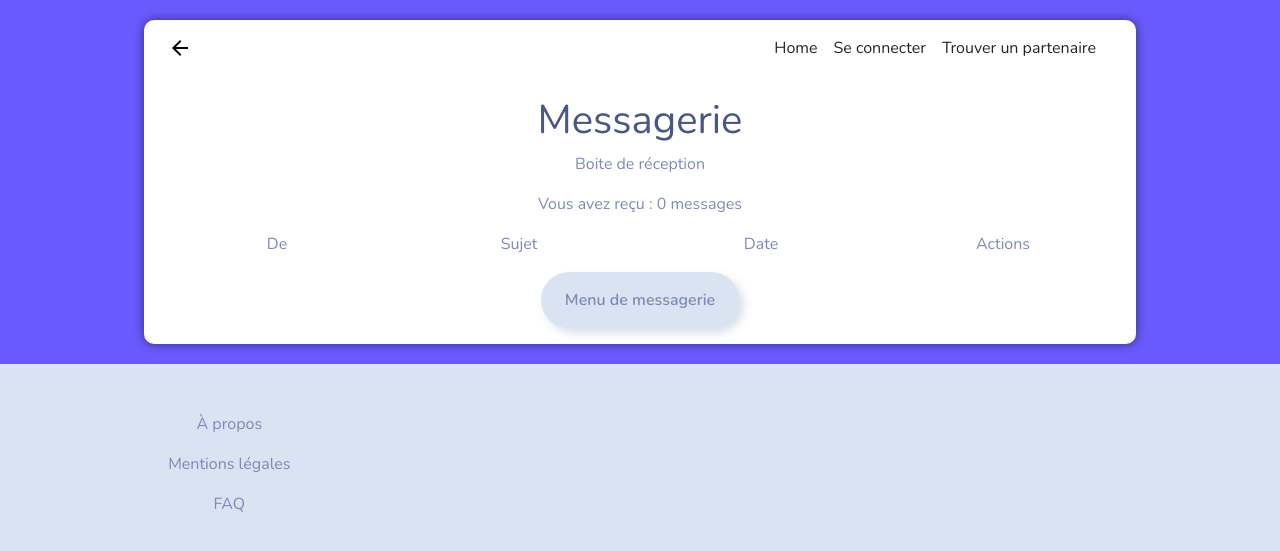
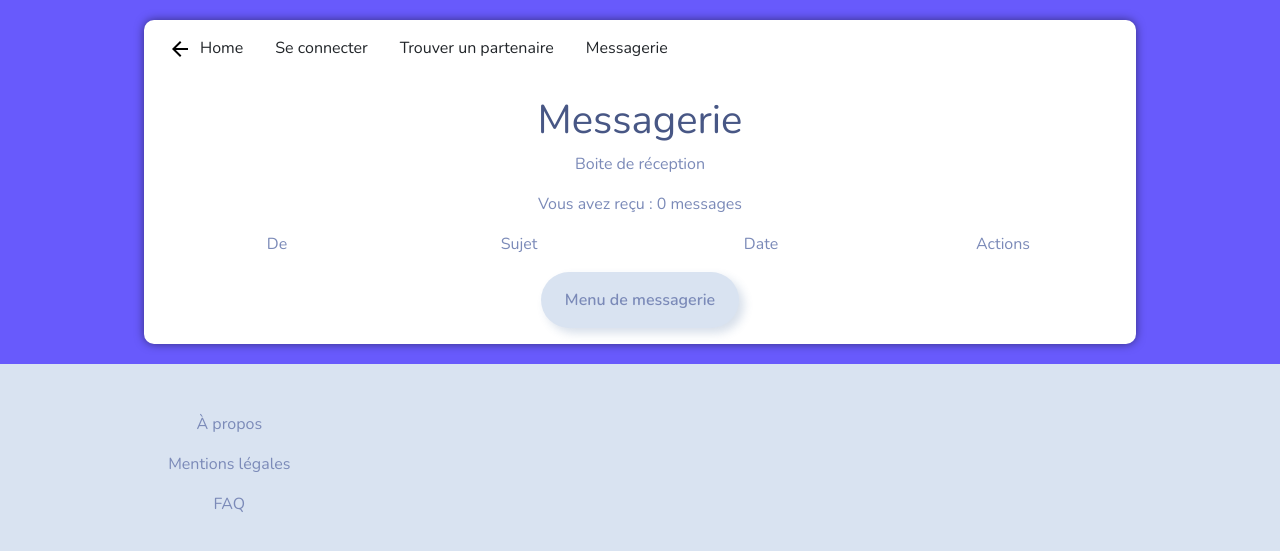
Before and after one commit to Woppop42/projet_fin, a Symfony app: template templates/messagerie/recu.html.twig in a window 1280 px wide. Shown: the top 551 px of the page. Run offline with Twig, Linux system fonts and the light colour scheme; the template is opened without the code that fills it, so the values that code supplies are empty; some libraries are stand-ins or nearby versions.

Commit message:
on continue la navbar

```diff
--- a/templates/jeux/liste.html.twig
+++ b/templates/jeux/liste.html.twig
@@ -21,7 +21,7 @@
 				<nav class="navbar navbar-expand-lg" data-bs-theme="dark" style=" margin-bottom: 20px; width: 100%;">
 					<div class="container-fluid">
 						<button class="navbar-toggler" type="button" data-bs-toggle="collapse" data-bs-target="#navbarColor01" aria-controls="navbarColor01" aria-expanded="false" aria-label="Toggle navigation">
-							<span class="navbar-toggler-icon"></span>
+							<span class="navbar-toggler-icon bg-dark text-light"></span>
 						</button>
 						<div class="collapse navbar-collapse" id="navbarColor01">
 							<a href="javascript:history.back()" id="back">
@@ -30,7 +30,7 @@
 							{% if app.user %}
 								<a class="navbar-brand" href="{{path('profil_perso', {id: app.user.id})}}">Profil</a>
 							{% endif %}
-							<ul class="navbar-nav me-auto flex-row">
+							<ul class="navbar-nav me-auto">
 								<li class="nav-item me-3">
 									<a class="nav-link active text-dark" href="{{path('app_jeux')}}">Home
 										<span class="visually-hidden">(current)</span>
--- a/templates/messagerie/recu.html.twig
+++ b/templates/messagerie/recu.html.twig
@@ -2,17 +2,21 @@
 
 {% block body %}
 	<div class="profile-background-color">
-		<div class="container-wrapper">
-			<div class="container col-12 text-center" id="container">
-				<nav class="navbar" data-bs-theme="dark" style=" margin-bottom: 20px; width: 100%;">
+		<div class="container-wrapper" style="height: 100%;">
+			<div class="container col-12 text-center d-flex align-item-center" id="container">
+				<nav class="navbar navbar-expand-lg" data-bs-theme="dark" style=" margin-bottom: 20px; width: 100%;">
 					<div class="container-fluid">
-						<a href="javascript:history.back()" id="back">
+					<button class="navbar-toggler" type="button" data-bs-toggle="collapse" data-bs-target="#navbarColor01" aria-controls="navbarColor01" aria-expanded="false" aria-label="Toggle navigation">
+							<span class="navbar-toggler-icon bg-dark text-light"></span>
+						</button>
+						<div class="collapse navbar-collapse" id="navbarColor01">
+						<a href="javascript:history.back()">
 							<svg xmlns="http://www.w3.org/2000/svg" height="24" viewbox="0 -960 960 960" width="24"><path d="m313-440 224 224-57 56-320-320 320-320 57 56-224 224h487v80H313Z"/></svg>
 						</a>
 						{% if app.user %}
 							<a class="navbar-brand" href="{{path('profil_perso', {id: app.user.id})}}">Profil</a>
 						{% endif %}
-						<ul class="navbar-nav flex-row">
+						<ul class="navbar-nav me-auto">
 							<li class="nav-item me-3">
 								<a class="nav-link active text-dark" href="{{path('app_jeux')}}">Home
 									<span class="visually-hidden">(current)</span>
@@ -30,20 +34,16 @@
 							<li class="nav-item me-3">
 								<a class="nav-link text-dark" href="{{path('liste_jeux')}}">Trouver un partenaire</a>
 							</li>
-							{% if app.user %}
-
-								<li class="nav-item me-3">
-									<a class="nav-link text-dark" href="{{path('app_messagerie')}}">Messagerie</a>
-								</li>
-
-							{% endif %}
-
+							<li class="nav-item me-3">
+								<a class="nav-link text-dark" href="{{path('app_messagerie')}}">Messagerie</a>
+							</li>
 							{% if is_granted('ROLE_ADMIN') %}
 								<li class="nav-item dropdown">
 									<a class="nav-link text-dark" href="{{path('app_admin')}}" aria-expanded="false">BACKOFFICE</a>
 								</li>
 							{% endif %}
 						</ul>
+						</div>
 					</div>
 				</nav>
 				<section class="container">
```
Also changed, not shown: templates/messagerie/conversation.html.twig (+9 -4 lines), templates/messagerie/index.html.twig (+7 -2 lines), templates/messagerie/lire.html.twig (+14 -5 lines), public/css/style.css (line endings or trailing spaces).
